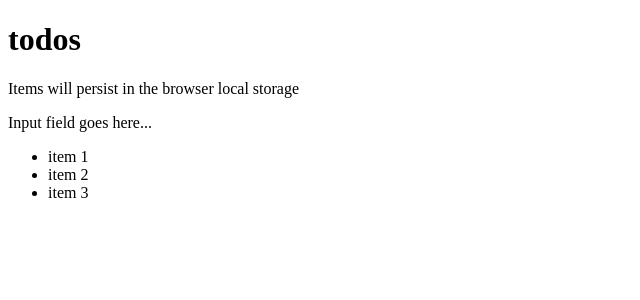
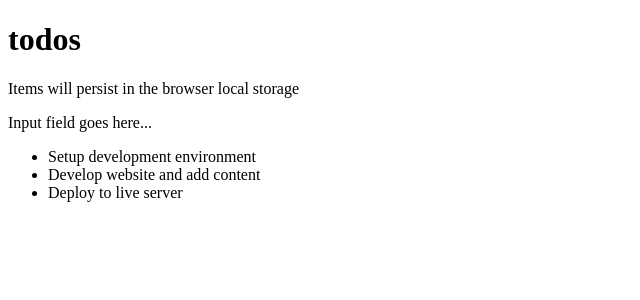
Before and after one commit to badger-99/todo_list-react, a React (Vite) app: page / in a window 1280 px wide. Shown: the top 300 px of the page, without its empty margins (0-640 px from the left). Built offline with nearby package versions, Linux system fonts and the light colour scheme.

Commit message:
Render list items

```diff
--- /dev/null
+++ b/src/components/ListItem.jsx
@@ -0,0 +1,6 @@
+const ListItem = ({id, title}) => {
+  return (
+    <li>{ title }</li>
+  )
+}
+export default ListItem
--- a/src/components/TodoList.jsx
+++ b/src/components/TodoList.jsx
@@ -1,9 +1,16 @@
+import ListItem from "./ListItem";
+import todos from "./todos";
+
+const items = todos;
 const TodoList = () => {
   return (
       <ul>
-        <li>item 1</li>
-        <li>item 2</li>
-        <li>item 3</li>
+      {
+        items.map((item) => {
+          const { id, title, completed } = item
+          return <ListItem key={id} id={id} title={title} completed={completed} />
+        })
+        }
       </ul>
   )
 }
--- /dev/null
+++ b/src/components/todos.jsx
@@ -0,0 +1,19 @@
+const todos = [
+  {
+    id: 1,
+    title: 'Setup development environment',
+    completed: true,
+  },
+  {
+    id: 2,
+    title: 'Develop website and add content',
+    completed: false,
+  },
+  {
+    id: 3,
+    title: 'Deploy to live server',
+    completed: false,
+  },
+];
+
+export default todos;
```
